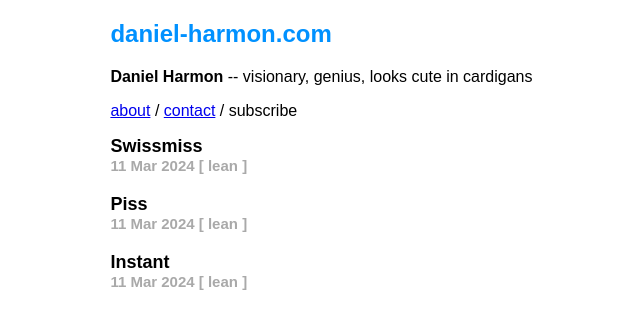
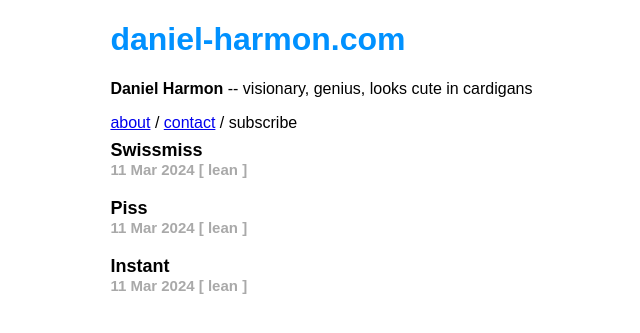
Before and after one commit to Dan-Harmon/Dan-Harmon.github.io, a Jekyll site: the page built from index.html, in a window 1280 px wide. Shown: the top 333 px of the page, without its empty margins (312-952 px from the left). Built offline with Jekyll 4.4.1, drawn with Linux system fonts in a browser that asks for light colours.

Commit message:
im gaming

```diff
--- a/_layouts/default.html
+++ b/_layouts/default.html
@@ -4,7 +4,7 @@
     <meta charset="utf-8">
     <title>{{ page.title }}</title>
     <link rel="stylesheet" href="/styles.css">
-    <a href="/index.html" class="title"><h2>daniel-harmon.com</h2></a>
+    <a href="/index.html" class="title"><h1>daniel-harmon.com</h1></a>
   </head>
   <body class="main">
     {{ content }}
--- a/styles.css
+++ b/styles.css
@@ -46,3 +46,10 @@ font-size: 20px;
 margin-top: 8px;
 margin-bottom: 15px;
 }
+
+.links {
+  margin-top: 8px;
+  margin-bottom: 8px;
+  border-bottom: 1px;
+  border-color: black;
+}
```
Also changed, not shown: 7 other files.
